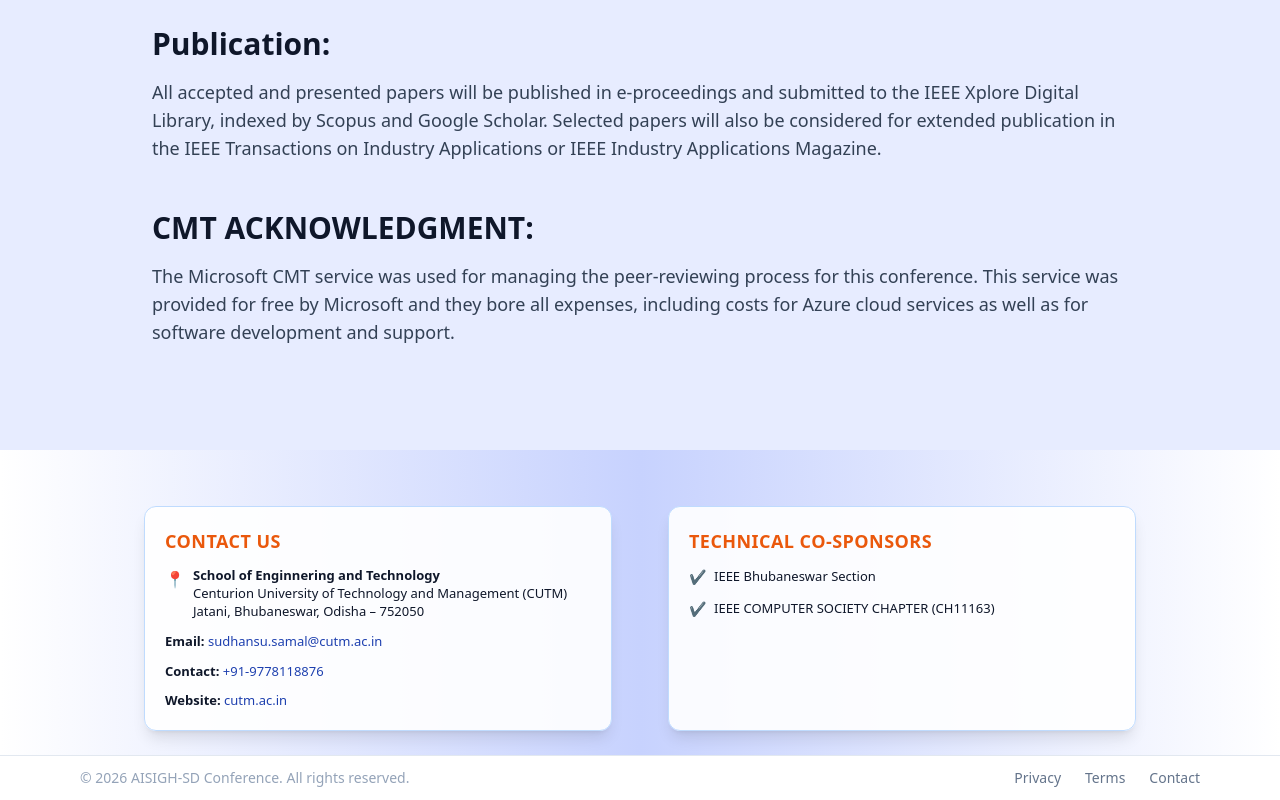
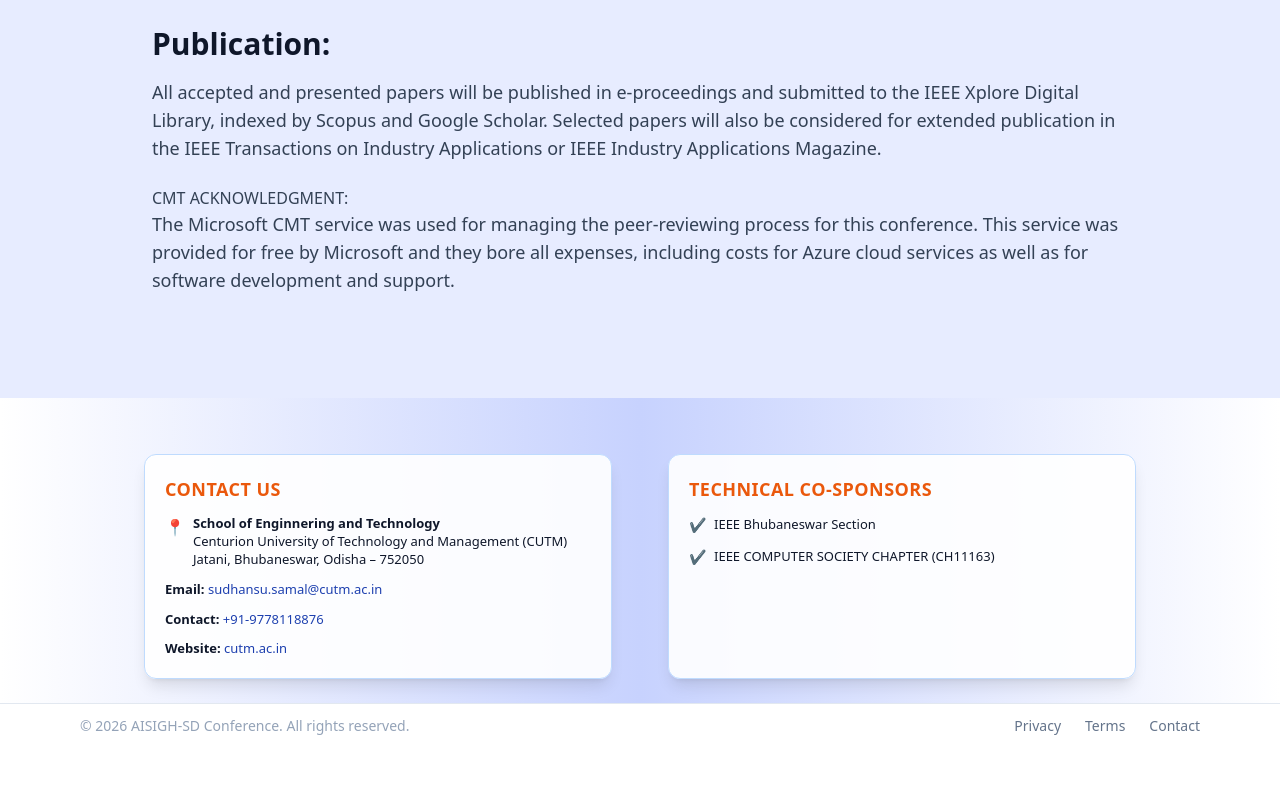
Before and after one commit to Shatabdi121/RAEIC, a React (Vite) app: page /#/callForPapers in a window 1280 px wide. Shown: the part 1294-2094 px from the top of the page. After the commit the page ends 2042 px from the top, so only its background shows below. Built offline with nearby package versions, Linux system fonts and the light colour scheme.

Commit message:
call for papers2

```diff
--- a/src/CallForPapers.jsx
+++ b/src/CallForPapers.jsx
@@ -146,14 +146,11 @@ const CallForPapers = () => {
           extended publication in the IEEE Transactions on Industry Applications
           or IEEE Industry Applications Magazine.
         </p>
-        <h3 className="mt-12 mb-4 text-3xl font-extrabold text-slate-900">
-          CMT ACKNOWLEDGMENT:
+        <h3>
+         CMT ACKNOWLEDGMENT:
         </h3>
         <p className="mb-6 text-lg">
-          The Microsoft CMT service was used for managing the peer-reviewing
-          process for this conference. This service was provided for free by
-          Microsoft and they bore all expenses, including costs for Azure cloud
-          services as well as for software development and support.
+          The Microsoft CMT service was used for managing the peer-reviewing process for this conference. This service was provided for free by Microsoft and they bore all expenses, including costs for Azure cloud services as well as for software development and support.
         </p>
       </div>
       </div>
```
